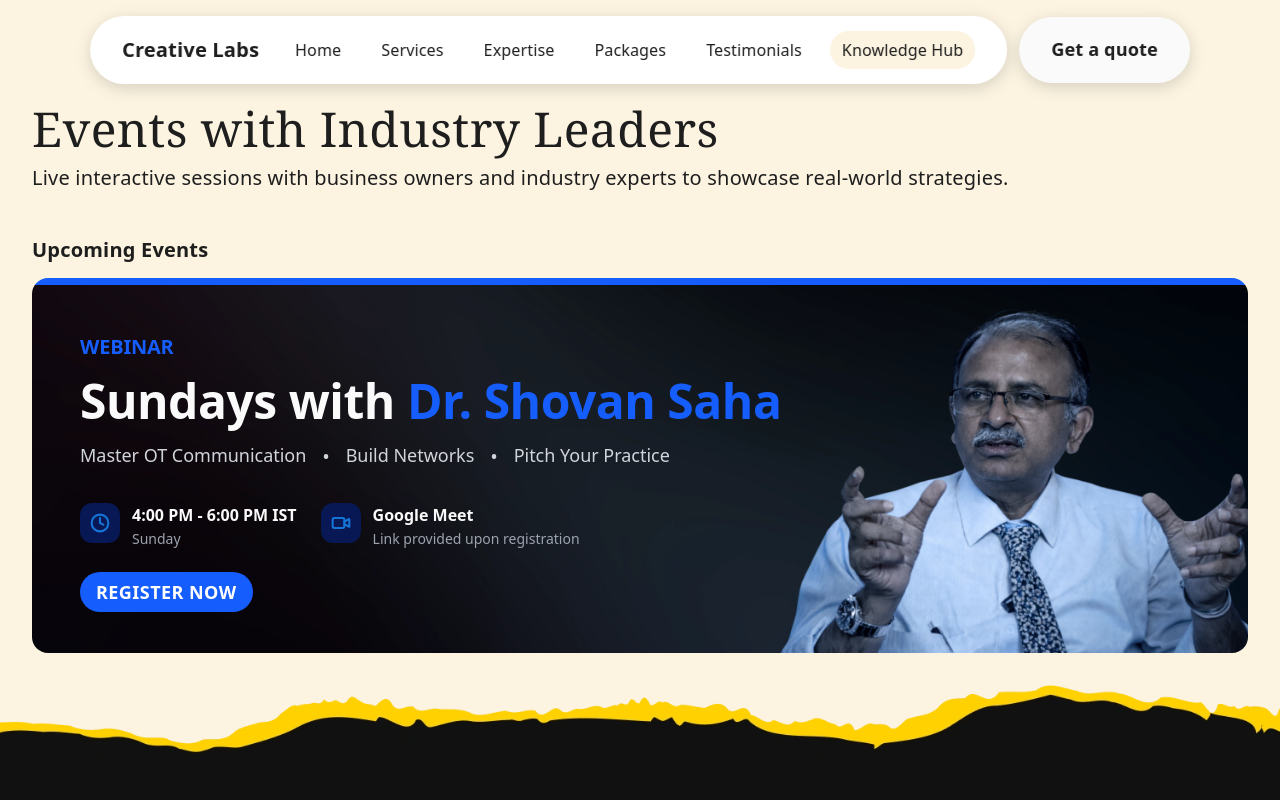
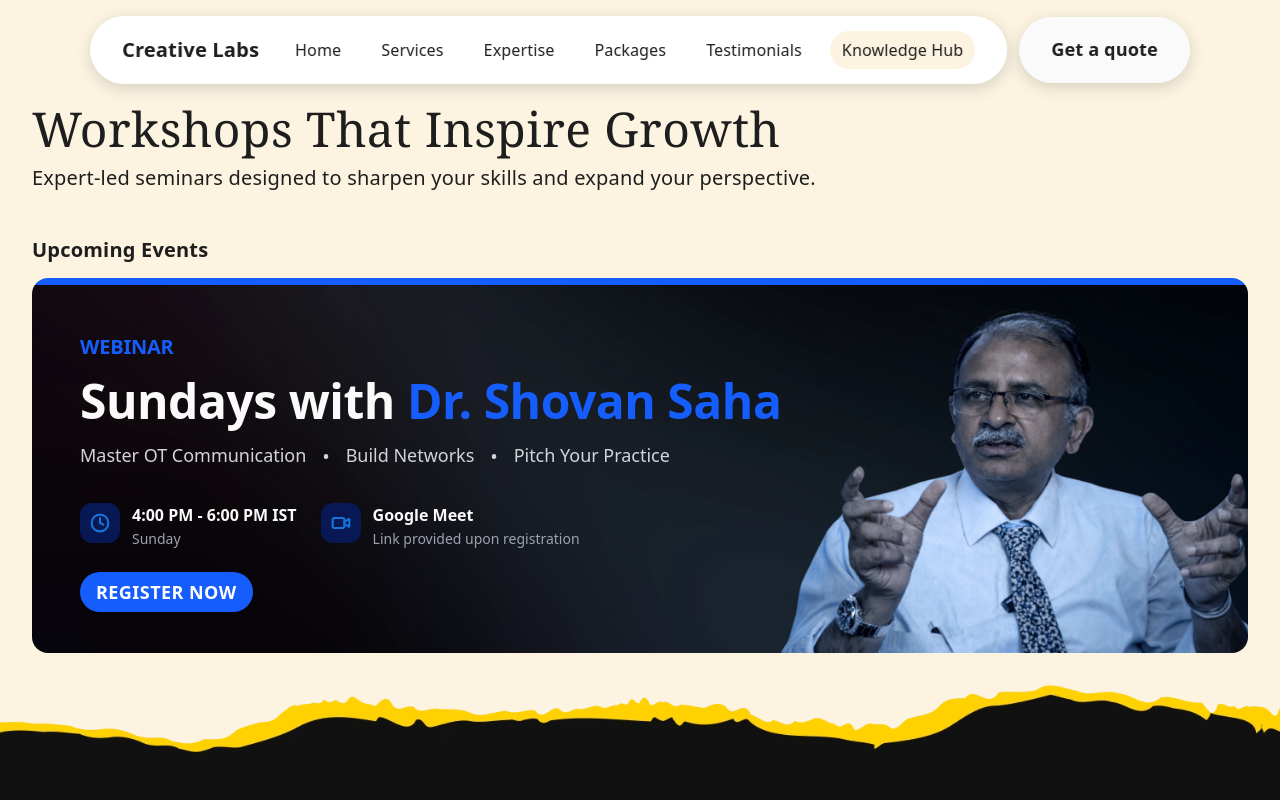
Before and after one commit to vivekcognimuse/Healthcare-Marketing, a Next.js app: page /events in a window 1280 px wide. Shown: the top 800 px of the page. Built offline with nearby package versions, Linux system fonts and the light colour scheme; a web font is replaced by a local one.

Commit message:
style: update event page description

```diff
--- a/app/events/page.tsx
+++ b/app/events/page.tsx
@@ -12,11 +12,11 @@ export default function EventsIndex() {
       <section className="">
         <div className="container">
           <div className="py-12 pt-8">
-            <h1 className="typography-h1 !font-normal text-black">Events with Industry Leaders</h1>
+            <h1 className="typography-h1 !font-normal text-black">Workshops That Inspire Growth</h1>
             <p
               className="typography-h3 !font-medium mt-2"
             >
-              Live interactive sessions with business owners and industry experts to showcase real-world strategies.
+              Expert-led seminars designed to sharpen your skills and expand your perspective.
             </p>
           </div>
 
```
